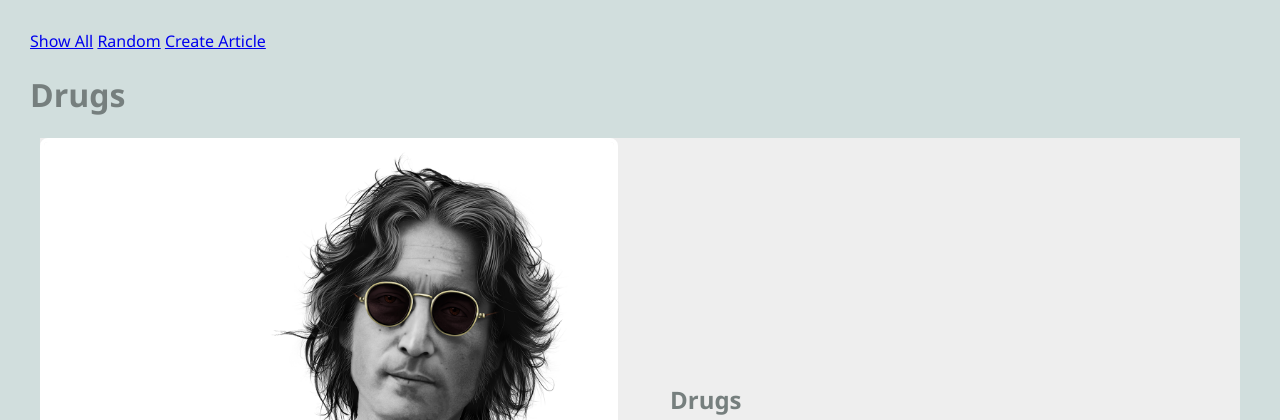
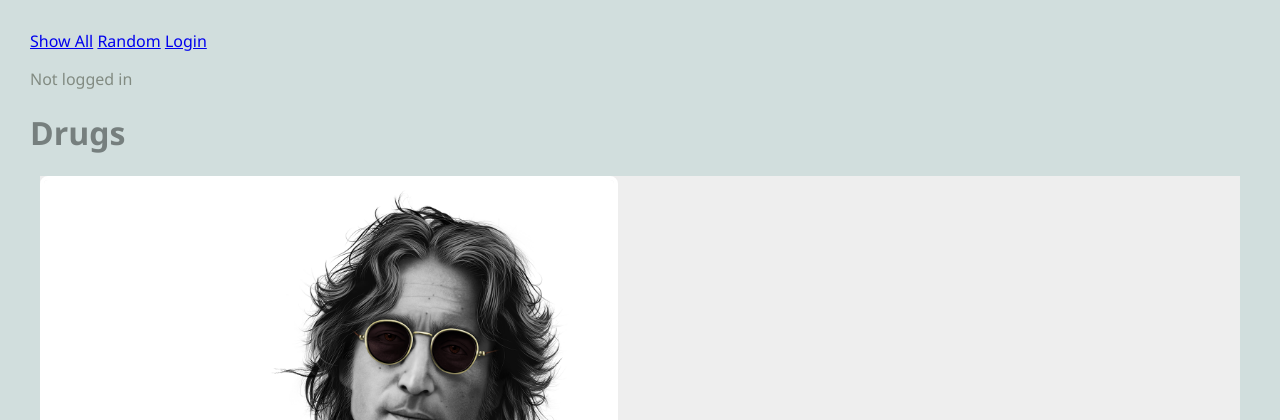
Before and after one commit to azs-bu/cs412b1-examples, a Django app: page /blog/ in a window 1280 px wide. Shown: the top 420 px of the page. Run offline with Django 4.2, Linux system fonts and the light colour scheme; data comes from the database, SQL or seed files in the repository; both versions use the stored data as it was after the commit.

Commit message:
Examples 9.1, 9.2 (login/logout), model with FK User

```diff
--- a/blog/models.py
+++ b/blog/models.py
@@ -2,11 +2,14 @@
 # Definte the data objects for our application
 from django.db import models
 from django.urls import reverse
-
+from django.contrib.auth.models import User ## NEW
 # Create your models here.
 
 class Article(models.Model):
     '''Encapsulate the idea of one Article by some author.'''
+
+    # every Article has one User:
+    user = models.ForeignKey(User, on_delete=models.CASCADE)
 
     # data attributes of an Article:
     title = models.TextField(blank=False)
--- a/blog/templates/blog/base.html
+++ b/blog/templates/blog/base.html
@@ -13,10 +13,37 @@
     <body>
         <nav>
             <ul>
+                <!-- these URLs do not depend on which user is logged in -->
                 <li><a href="{% url 'show_all' %}">Show All</a></li>
                 <li><a href="{% url 'random' %}">Random</a></li>
+
+                <!-- this URL requires a logged in user: -->
+                {% if request.user.is_authenticated %}
                 <li><a href="{% url 'create_article' %}">Create Article</a></li>
+
+                <!-- the generic Logout requires an HTTP POST -->
+                <!-- <li><a href="{% url 'logout' %}">Logout</a></li> -->
+                <form action="{% url 'logout' %}" method="POST">
+                    {% csrf_token %}
+                    <input type="submit" value="Logout">
+                </form>
+                {% else %}
+
+                <!-- this URL should show when not logged in -->
+                <li><a href="{% url 'login' %}">Login</a></li>
+                {% endif %}
             </ul>
+            <p>
+                <!-- request is the HTTP request object
+                request.user is the Django user associated with this request
+                -->
+                {% if request.user.is_authenticated %}
+                {{request.user}} is logged in
+                {% else %}
+                Not logged in
+                {% endif %}
+            </p>
+
         </nav>
 
         {% block content %}
--- a/blog/urls.py
+++ b/blog/urls.py
@@ -3,6 +3,7 @@
 
 from django.urls import path
 from django.conf import settings
+from django.contrib.auth import views as auth_views ## NEW
 from . import views
 
 # all of the URLs that are part of this app
@@ -12,7 +13,13 @@ urlpatterns = [
     path(r'article/<int:pk>', views.ArticleView.as_view(), name="article"),
     # path(r'create_comment', views.CreateCommentView.as_view(), name="create_comment"),
     path(r'article/<int:pk>/create_comment', views.CreateCommentView.as_view(), name="create_comment"),
-    path(r'create_article', views.CreateArticleView.as_view(), name='create_article'), ## NEW
+    path(r'create_article', views.CreateArticleView.as_view(), name='create_article'),
+
+    # authentication URLs
+    path('login/', auth_views.LoginView.as_view(template_name='blog/login.html'),
+         name="login"), ## NEW
+    path('logout/', auth_views.LogoutView.as_view(next_page='show_all'),
+         name="logout"), ## NEW
 
 
 ]
--- a/blog/views.py
+++ b/blog/views.py
@@ -5,10 +5,10 @@ from django.urls import reverse
 from typing import Any
 
 # Create your views here.
-from django.views.generic import ListView, DetailView, CreateView ## NEW
+from django.views.generic import ListView, DetailView, CreateView
 from .models import * ## import the models (e.g., Article)
 from .forms import * ## import the forms (e.g., CreateCommentForm)
-
+from django.contrib.auth.mixins import LoginRequiredMixin ## NEW
 import random
 
 # class-based view
@@ -17,6 +17,13 @@ class ShowAllView(ListView):
     model = Article # the model to display
     template_name = 'blog/show_all.html'
     context_object_name = 'articles' # context variable to use in the template
+
+    def dispatch(self, *args, **kwargs):
+        '''implement this method to add some debug tracing'''
+
+        print(f"ShowAllView.dispatch; self.request.user={self.request.user}")
+        # let the superclass version of this method do its work:
+        return super().dispatch(*args, **kwargs)
 
 class RandomArticleView(DetailView):
     '''Display one Article selected at Random'''
@@ -93,16 +100,26 @@ class CreateCommentView(CreateView):
         return super().form_valid(form)
 
 
-class CreateArticleView(CreateView):
+class CreateArticleView(LoginRequiredMixin, CreateView):
     '''A view class to create a new Article instance.'''
 
     form_class = CreateArticleForm
     template_name = 'blog/create_article_form.html'
+
+    def get_login_url(self) -> str:
+        '''return the URL of the login page'''
+        return reverse('login')
 
     def form_valid(self, form):
         '''This method is called as part of the form processing.'''
 
         print(f'CreateArticleView.form_valid(): form.cleaned_data={form.cleaned_data}')
 
+        # find the user who is logged in
+        user = self.request.user
+
+        # attach that user as a FK to the new Article instance
+        form.instance.user = user
+
         # let the superclass do the real work
         return super().form_valid(form)
```
Also changed, not shown: blog/templates/blog/login.html (added, +22 -0 lines), blog/migrations/0005_article_user.py (added), db.sqlite3, media/IMG_0960.jpeg (added), media/IMG_0960_seFL8J3.jpeg (added).
